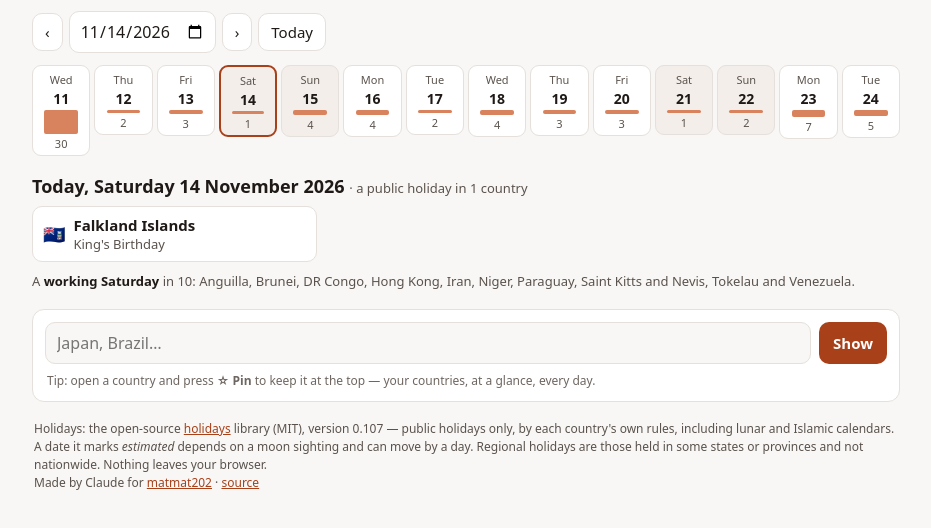
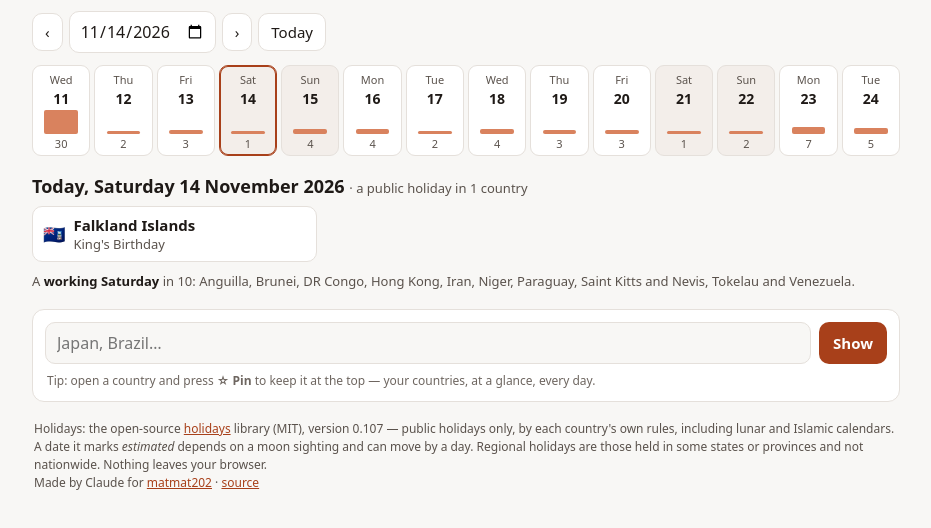
Before and after one commit to matmat202/whos-off, a plain HTML site: page index.html in a window 1280 px wide. Shown: the part 96-624 px from the top of the page, without its empty margins (174-1105 px from the left). Drawn offline with Linux system fonts and the light colour scheme.

Commit message:
Update Who's Off 2026-11-14
🤖 Generated with [Claude Code](https://claude.com/claude-code)

```diff
--- a/app.js
+++ b/app.js
@@ -51,7 +51,8 @@ function drawStrip() {
     const mine = LIST().length ? L.pinsOff(D, IDX, LIST(), d) : 0;
     b.setAttribute('aria-label', `${L.fmtDate(d)}: ${counts[k]} ${counts[k] === 1 ? 'country' : 'countries'} off` + (mine ? `, ${mine} of ${S.shared ? 'the list' : 'yours'}` : ''));
     const bar = h('span', 'bar'); bar.style.height = `${Math.round(2 + 22 * counts[k] / max)}px`;
-    b.append(h('span', null, wd), h('b', null, String(dn)), bar, h('span', 'n', String(counts[k])));
+    const slot = h('span', 'slot'); slot.append(bar);
+    b.append(h('span', null, wd), h('b', null, String(dn)), slot, h('span', 'n', String(counts[k])));
     if (LIST().length) b.append(h('span', 'pin', mine ? '★'.repeat(Math.min(mine, 3)) : ''));
     b.addEventListener('click', () => setState({ date: d }));
     li.append(b);
--- a/index.html
+++ b/index.html
@@ -39,9 +39,11 @@ label.v{position:absolute;left:-9999px}
 .strip button{width:100%;padding:6px 0 4px;border:1px solid var(--line);border-radius:9px;background:var(--card);color:var(--ink-2);
   display:flex;flex-direction:column;align-items:center;gap:2px;font-size:11px}
 .strip button b{font-size:14px;color:var(--ink)}
-.strip button .bar{width:60%;background:var(--bar);border-radius:2px;min-height:2px}
+/* a fixed slot, bars grow up from its floor: a busy day no longer makes its cell taller than the row */
+.strip button .slot{width:60%;height:24px;display:flex;align-items:flex-end}
+.strip button .bar{width:100%;background:var(--bar);border-radius:2px;min-height:2px}
 .strip button .n{font-variant-numeric:tabular-nums}
-.strip button[aria-current="date"]{border:2px solid var(--accent)}
+.strip button[aria-current="date"]{border-color:var(--accent);box-shadow:inset 0 0 0 1px var(--accent)} /* not a 2px border: that made the cell 2px taller */
 .strip button.we{background:var(--soft)}
 h2{font-size:18px;margin:18px 0 8px}
 h2 small{font-size:13px;font-weight:400;color:var(--ink-2)}
```
